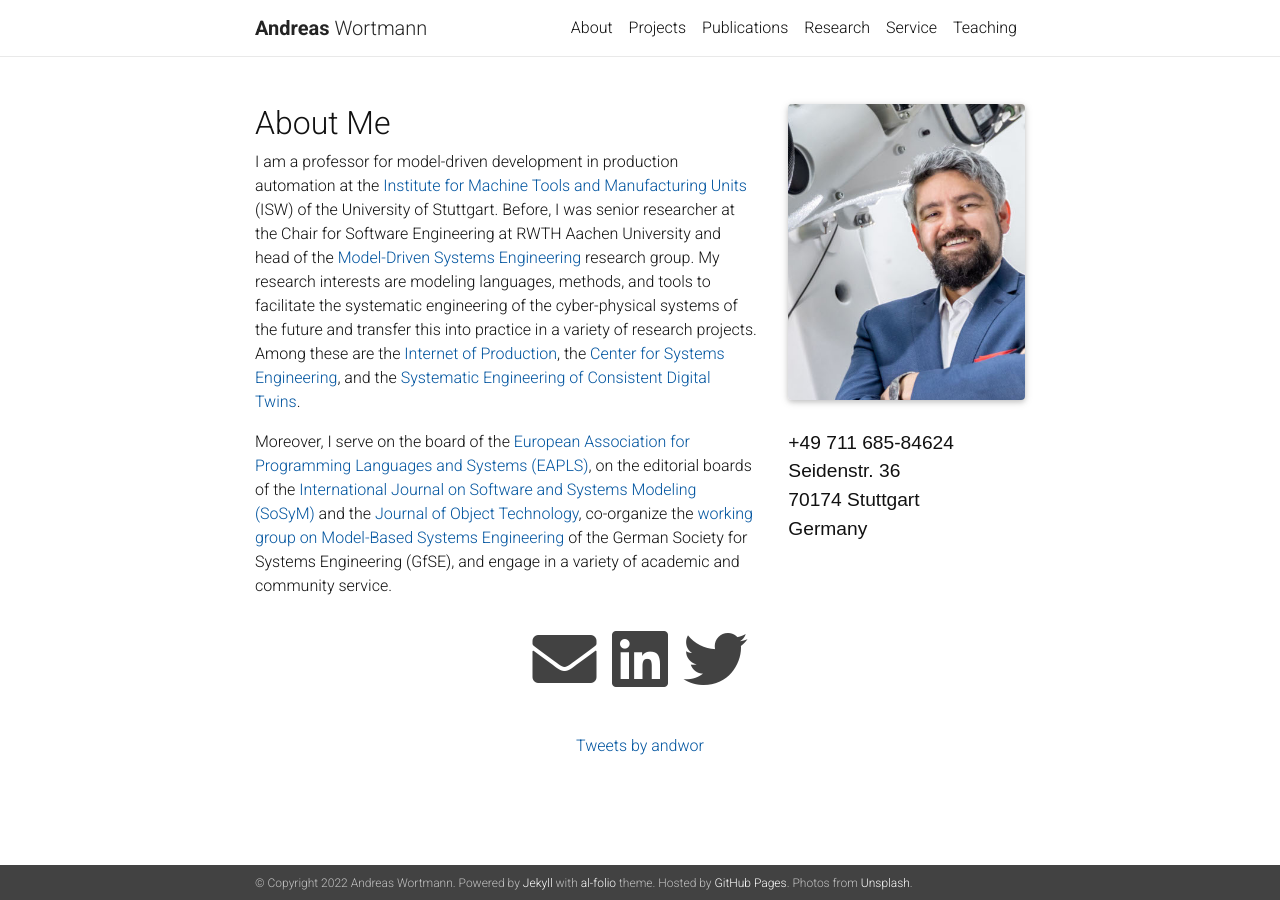
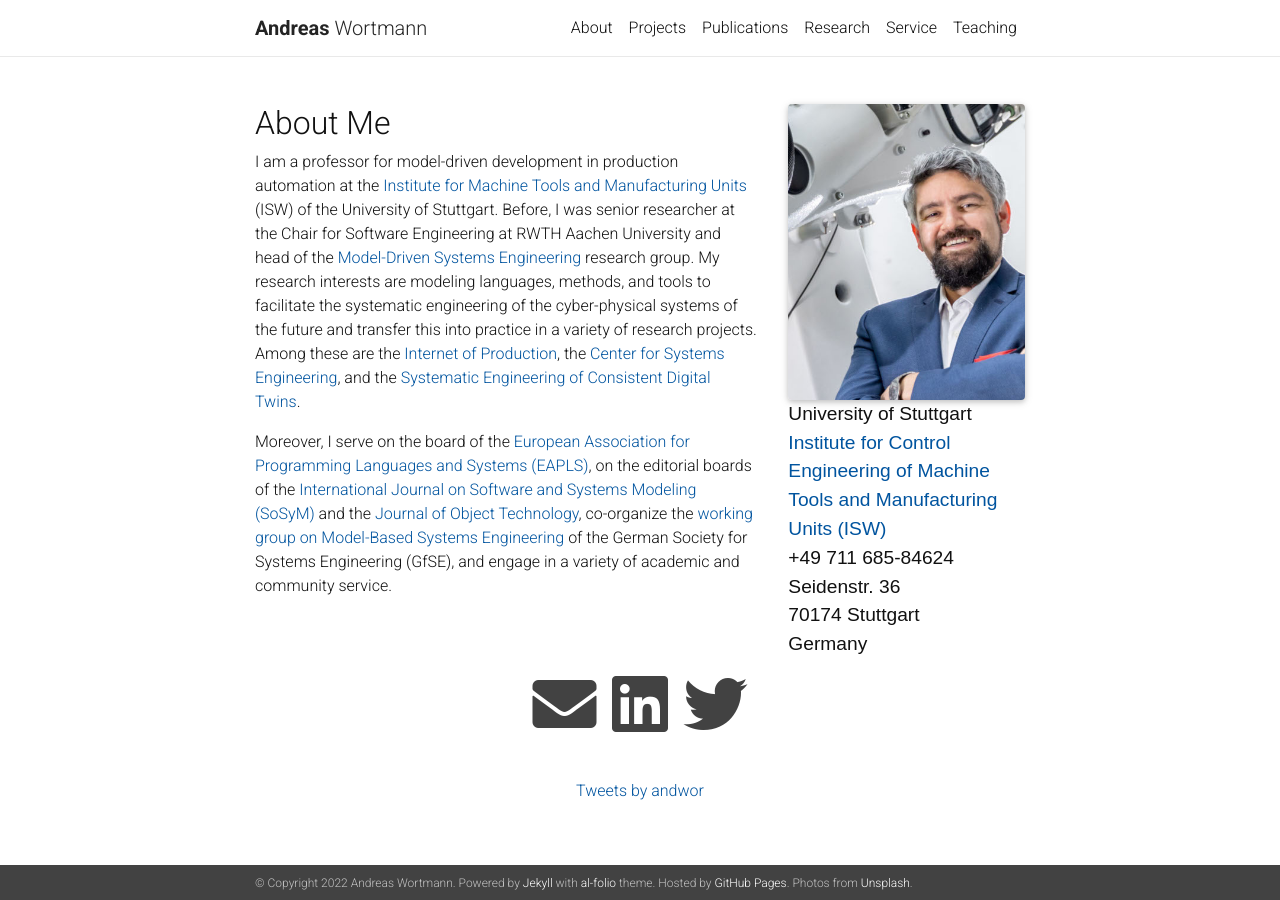
Before and after one commit to awortmann/awortmann.github.io, a Jekyll site: the page built from _pages/about.md, in a window 1280 px wide. Built offline with Jekyll 4.4.1, drawn with Linux system fonts in a browser that asks for light colours; nearby versions of some CDN libraries; comment, search, counter and statistics services are not loaded; a style sheet for code colours, icons or effects is not loaded.

Commit message:
Minor update

```diff
--- a/_pages/about.md
+++ b/_pages/about.md
@@ -8,7 +8,8 @@ profile:
   align: right
   image: portrait.jpg
   address: >
-    <p>&nbsp;</p>
+    <p>University of Stuttgart</p>
+    <p><a href="https://www.isw.uni-stuttgart.de/wortmann">Institute for Control Engineering of Machine Tools and Manufacturing Units (ISW)</a></p>
     <p>+49 711 685-84624</p>
     <p>Seidenstr. 36</p>
     <p>70174 Stuttgart</p>
```
